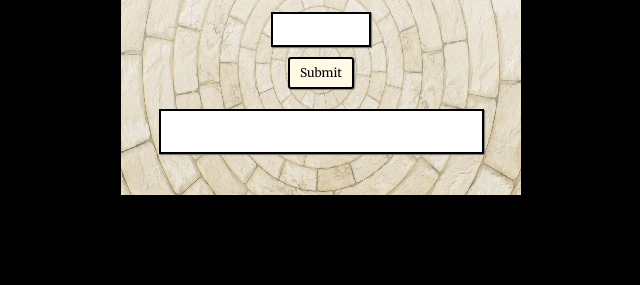
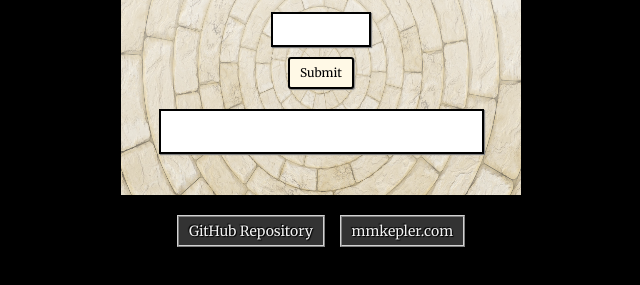
Before and after one commit to Missarachnid/fcc-roman-numerals, a plain HTML site: page index.html in a window 1280 px wide. Shown: the part 155-440 px from the top of the page, without its empty margins (319-959 px from the left). Drawn offline with nearby package versions, Linux system fonts and the light colour scheme.

Commit message:
added favicon and footer with links

```diff
--- a/css/style.css
+++ b/css/style.css
@@ -3,6 +3,7 @@ body {
   background-color: black;
   font-size: 20px;
   color: black;
+  text-align: center;
 }
 
 .main {
@@ -44,3 +45,25 @@ input {
   color: black;
   box-shadow: 1px 1px 1px gray;
 }
+
+.footer{
+  margin: 20px 0 0 auto;
+  height: 34px;
+
+}
+
+.links {
+  font-size: 14px;
+  background-color: #333333;
+  color: #f2f2f2;
+  text-shadow: 1px 1px 1px black, -1px -1px 1px black;
+  border: 2px ridge lightgray;
+  padding: 5px 10px;
+  margin: 20px 5px 0 5px;
+}
+
+.links:focus, .links:hover, .links:active {
+  text-decoration: none;
+  color: white;
+
+}
--- a/index.html
+++ b/index.html
@@ -3,6 +3,7 @@
   <head>
     <meta charset="UTF-8">
     <title>Roman Numeral Converter</title>
+    <link rel="icon" type="image/png" href="img/mkfav.png">
     <link href='https://fonts.googleapis.com/css?family=Merriweather:400,700' rel='stylesheet' type='text/css'>
     <link rel='stylesheet prefetch' href='https://maxcdn.bootstrapcdn.com/bootstrap/3.3.6/css/bootstrap.min.css'>
     <link rel="stylesheet" href="css/style.css">
@@ -26,6 +27,10 @@
             <p id="textOutput"></p>
           </div>
       </div>
+        <div class="footer">
+          <a class="links" href="https://github.com/Missarachnid/fcc-roman-numerals" target="_blank">GitHub Repository</a>
+          <a href="http://www.mmkepler.com" target="_blank" class="links">mmkepler.com</a>
+        </div>
     </div>
 
     <script src="https://code.jquery.com/jquery-2.2.4.min.js"></script>
```
Also changed, not shown: img/mkfav.png (added).
